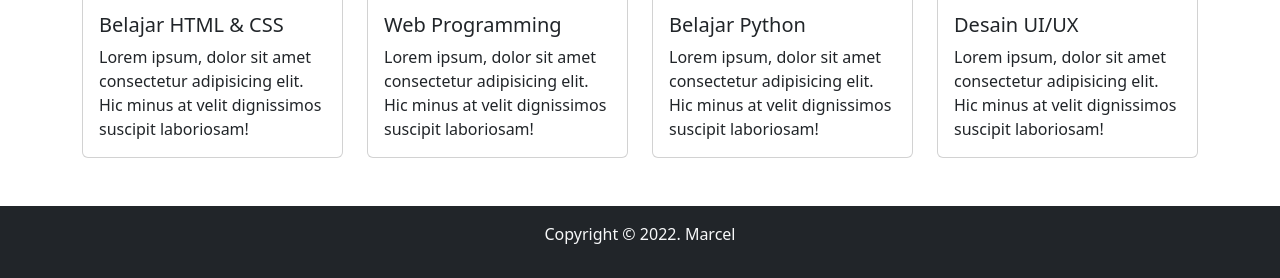
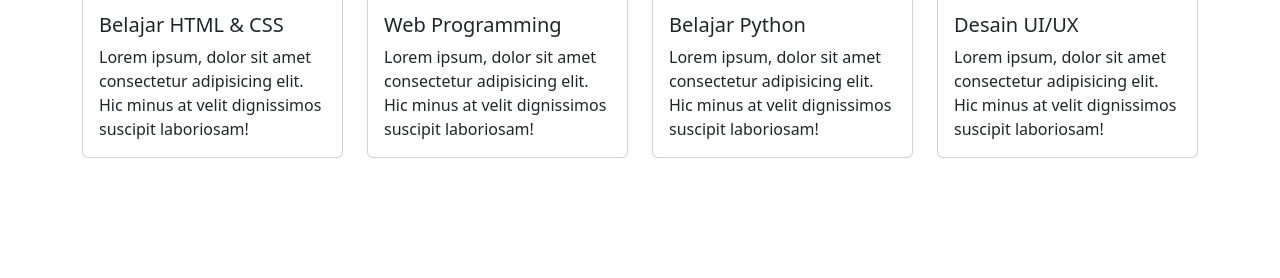
Before and after one commit to christhopermarcelino/bootstrap-web, a plain HTML site: page index.html in a window 1280 px wide. Shown: the part 544-822 px from the top of the page. After the commit the page ends 800 px from the top, so only its background shows below. Drawn offline with Linux system fonts and the light colour scheme; files whose address does not match are found by name.

Commit message:
feat: remove footer

```diff
--- a/index.html
+++ b/index.html
@@ -131,10 +131,5 @@
         </div>
       </section>
     </main>
-
-    <!-- Footer -->
-    <footer class="bg-dark py-3">
-      <p class="text-center text-light">Copyright &copy; 2022. Marcel</p>
-    </footer>
   </body>
 </html>
```
